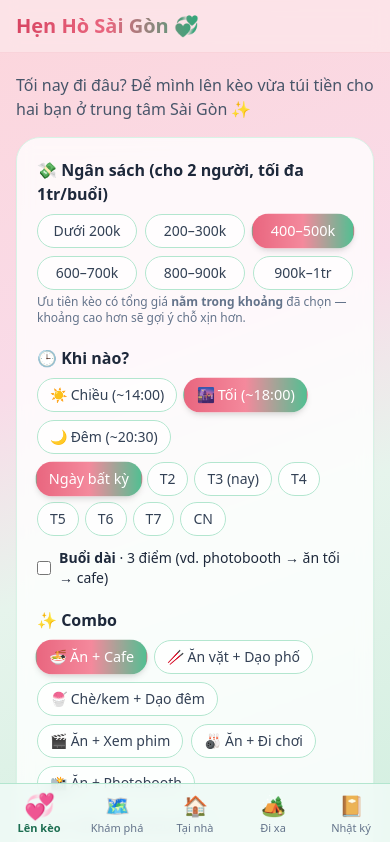
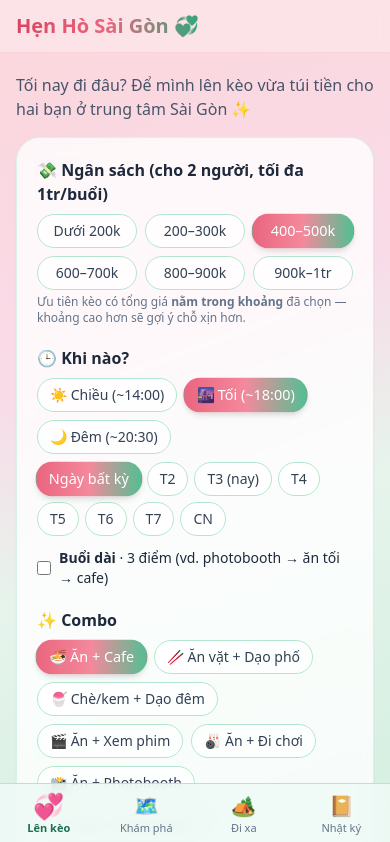
Before and after one commit to side-practice/dating-plan, a React (Vite) app: page / in a window 390 px wide. Shown: the top 842 px of the page. Built offline with nearby package versions, Linux system fonts and the light colour scheme.

Commit message:
feat(ui): hide at-home ideas tab for now

```diff
--- a/src/App.tsx
+++ b/src/App.tsx
@@ -275,7 +275,7 @@ function Section({ title, sub, list, f }: { title: string; sub: string; list: It
     <div className="grid sm:grid-cols-2 lg:grid-cols-3 gap-4">{list.map(i => <ItemCard key={i.id} it={i} f={f} />)}</div></div>
 }
 
-const TABS = [['plan', '💞', 'Lên kèo'], ['browse', '🗺️', 'Khám phá'], ['ideas', '🏠', 'Tại nhà'], ['trip', '🏕️', 'Đi xa'], ['mine', '📔', 'Nhật ký']] as const
+const TABS = [['plan', '💞', 'Lên kèo'], ['browse', '🗺️', 'Khám phá'], ['trip', '🏕️', 'Đi xa'], ['mine', '📔', 'Nhật ký']] as const
 export default function App() {
   const f = useFavs(); const diary = useDiary(); const { msg, show } = useToast()
   const [tab, setTab] = useState<string>('plan')
@@ -292,12 +292,12 @@ export default function App() {
       {tab === 'plan' && <>{shared && <SharedPlan data={shared} f={f} diary={diary} toast={show} onClose={() => { setShared(null); history.replaceState(null, '', location.pathname) }} />}
         <p className="mb-4 text-slate-600">Tối nay đi đâu? Để mình lên kèo vừa túi tiền cho hai bạn ở trung tâm Sài Gòn ✨</p><Planner f={f} diary={diary} toast={show} /></>}
       {tab === 'browse' && <Browse f={f} />}
-      {tab === 'ideas' && <AtHome f={f} />}
+      {/* TODO: bật lại tab Tại nhà sau — {tab === 'ideas' && <AtHome f={f} />} */}
       {tab === 'trip' && <Section f={f} title="🏕️ Chuyến đi xa" sub="Ngoài khu trung tâm — không nằm trong gợi ý tối nay" list={items.filter(i => i.out_of_area)} />}
       {tab === 'mine' && <Mine f={f} diary={diary} toast={show} />}
     </main>
     <Toast msg={msg} />
-    <nav className="sm:hidden fixed bottom-0 inset-x-0 z-20 bg-mint-50/90 backdrop-blur border-t border-mint-200 grid grid-cols-5 pb-[env(safe-area-inset-bottom)]">
+    <nav className="sm:hidden fixed bottom-0 inset-x-0 z-20 bg-mint-50/90 backdrop-blur border-t border-mint-200 grid grid-cols-4 pb-[env(safe-area-inset-bottom)]">
       {TABS.map(([id, e, l]) => <button key={id} onClick={() => go(id)} className={`py-2 flex flex-col items-center text-[11px] transition ${tab === id ? 'text-mint-700 font-bold' : 'text-slate-500'}`}><span className={`text-xl transition ${tab === id ? 'scale-125' : ''}`}>{e}</span>{l}</button>)}
     </nav></div>
 }
```
